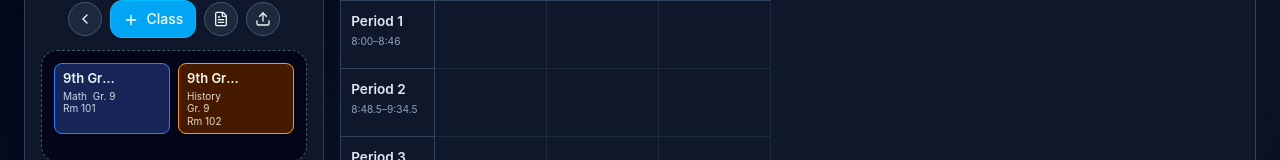
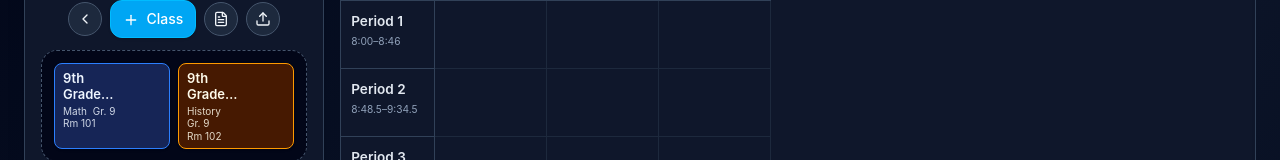
Before and after one commit to ChristianInfluence/school-scheduler, a React (Vite) app: page / in a window 1280 px wide. Shown: the part 311-471 px from the top of the page. Built offline with nearby package versions, Linux system fonts and the light colour scheme.

Commit message:
Allow schedule card titles to wrap

```diff
--- a/src/App.jsx
+++ b/src/App.jsx
@@ -229,7 +229,7 @@ function ClassCard({ cls, conflict, selected, onEdit, onRemove, onSelect, onPoin
     >
       <div className="flex items-start justify-between gap-1.5">
         <div className="min-w-0 flex-1">
-          <div className="truncate text-[13px] font-semibold leading-snug" title={cls.name}>
+          <div className="line-clamp-2 text-[13px] font-semibold leading-tight" title={cls.name}>
             {cls.name}
           </div>
           {details.length ? (
```
